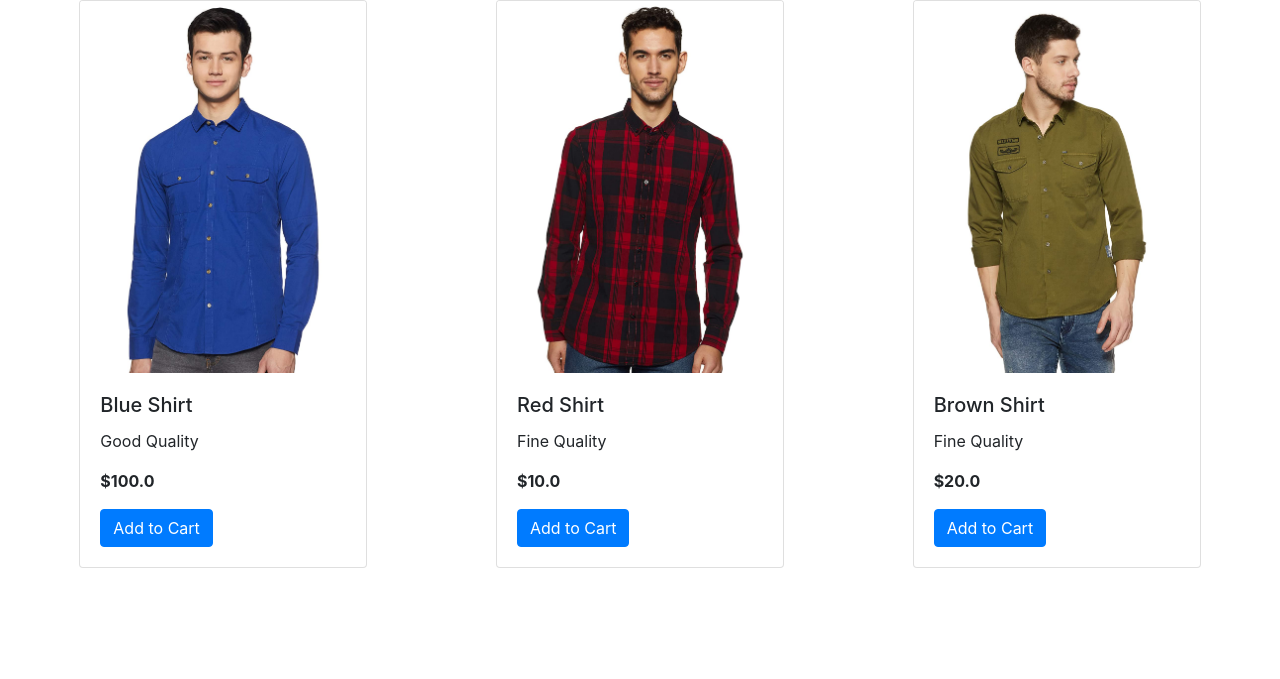
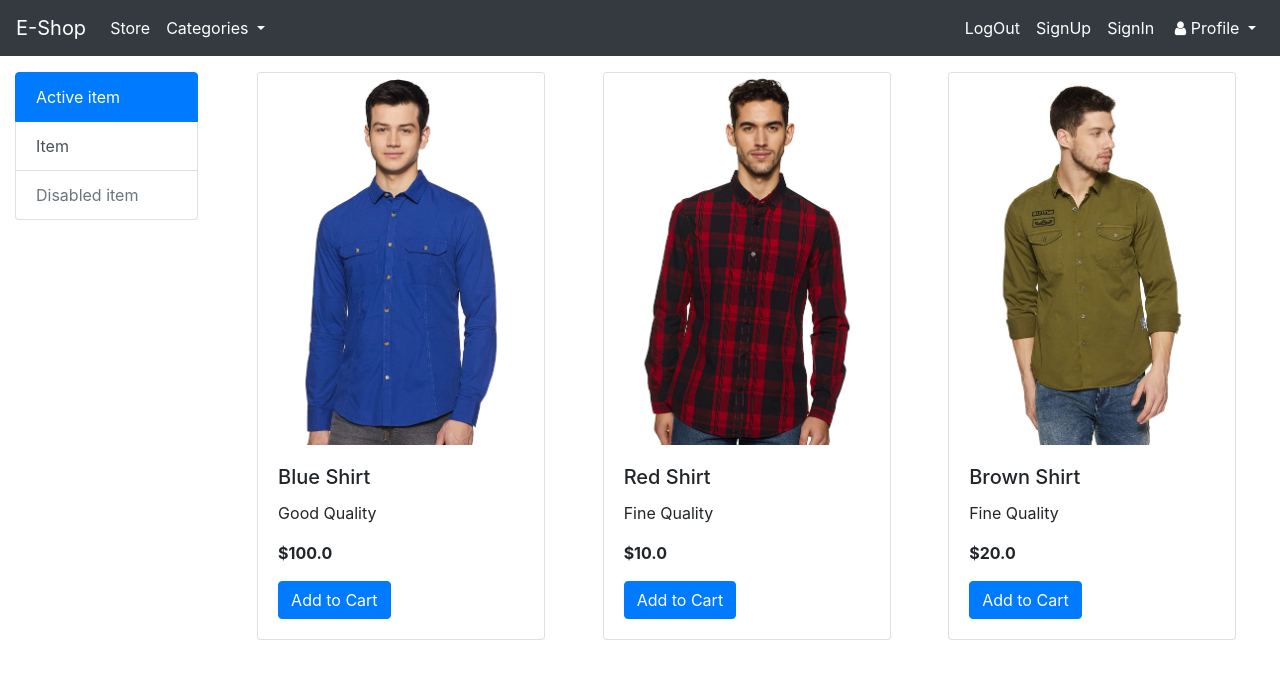
Before and after one commit to abdullah5naveed/E-ShopProject, a Django app: template store/templates/index.html in a window 1280 px wide. Shown: the top 679 px of the page. Run offline with Django 3.2, Linux system fonts and the light colour scheme; the template is opened without the code that fills it: values that come from a table or form of the project are taken from there, others are empty; data comes from the database, SQL or seed files in the repository; parts of the project's set-up code (start-up, migrations or seed data) failed here and were passed over.

Commit message:
27 Nov, First Commit

```diff
--- a/store/models.py
+++ b/store/models.py
@@ -2,6 +2,11 @@ from django.db import models
 
 class Category(models.Model):
     name = models.CharField(max_length=50)
+
+
+    @staticmethod
+    def get_all_categories():
+        return Category.objects.all()
 
 
     def __str__(self):
--- a/store/templates/base.html
+++ b/store/templates/base.html
@@ -5,12 +5,72 @@
     <meta charset="utf-8">
     <meta name="viewport" content="width=device-width, initial-scale=1, shrink-to-fit=no">
 
+    <!-- Importing ICON Library -->
+    <link rel="stylesheet" href="https://cdnjs.cloudflare.com/ajax/libs/font-awesome/4.7.0/css/font-awesome.min.css">
+
+
     <!-- Bootstrap CSS -->
     <link rel="stylesheet" href="https://cdn.jsdelivr.net/npm/bootstrap@4.5.3/dist/css/bootstrap.min.css" integrity="sha384-TX8t27EcRE3e/ihU7zmQxVncDAy5uIKz4rEkgIXeMed4M0jlfIDPvg6uqKI2xXr2" crossorigin="anonymous">
 
     <title>E-Shop Template</title>
   </head>
   <body>
+
+    <!-- NAV STARTS -->
+
+    <nav class="navbar navbar-expand-lg navbar-dark bg-dark">
+        <a class="navbar-brand" href="#">E-Shop</a>
+        <button class="navbar-toggler" type="button" data-toggle="collapse" data-target="#navbarSupportedContent" aria-controls="navbarSupportedContent" aria-expanded="false" aria-label="Toggle navigation">
+          <span class="navbar-toggler-icon"></span>
+        </button>
+
+        <div class="collapse navbar-collapse" id="navbarSupportedContent">
+          <ul class="navbar-nav mr-auto">
+            <li class="nav-item active">
+              <a class="nav-link" href="#">Store<span class="sr-only">(current)</span></a>
+            </li>
+
+            <li class="nav-item dropdown">
+              <a class="nav-link dropdown-toggle active" href="#" id="navbarDropdown" role="button" data-toggle="dropdown" aria-haspopup="true" aria-expanded="false">
+                Categories
+              </a>
+              <div class="dropdown-menu" aria-labelledby="navbarDropdown">
+                <a class="dropdown-item" href="#">Action</a>
+                <a class="dropdown-item" href="#">Another action</a>
+                <div class="dropdown-divider"></div>
+                <a class="dropdown-item" href="#">Something else here</a>
+              </div>
+            </li>
+          </ul>
+
+          <ul class="navbar-nav my-2 my-lg-0">
+            <li class="nav-item active">
+              <a class="nav-link" href="#">LogOut<span class="sr-only"></span></a>
+            </li>
+            <li class="nav-item active">
+                <a class="nav-link" href="#">SignUp<span class="sr-only"></span></a>
+              </li>
+              <li class="nav-item active">
+                <a class="nav-link" href="#">SignIn<span class="sr-only"></span></a>
+              </li>
+
+            <li class="nav-item dropdown">
+                <a class="nav-link dropdown-toggle active" href="#" id="navbarDropdown" role="button" data-toggle="dropdown" aria-haspopup="true" aria-expanded="false">
+                    <i class="fa fa-fw fa-user"></i>Profile
+              </a>
+              <div class="dropdown-menu" aria-labelledby="navbarDropdown">
+                <a class="dropdown-item" href="#">Action</a>
+                <a class="dropdown-item" href="#">Another action</a>
+                <div class="dropdown-divider"></div>
+                <a class="dropdown-item" href="#">Something else here</a>
+              </div>
+            </li>
+          </ul>
+
+        </div>
+      </nav>
+
+<!-- NAV END -->
 
     {% block content %}
 
--- a/store/templates/index.html
+++ b/store/templates/index.html
@@ -1,7 +1,21 @@
 {% extends "base.html" %}
 
+
 {% block content %}
-<div class="container-fluid">
+<div class="container-fluid mt-3">
+  <div class="row">
+    <!-- Category -->
+    <div class="col-lg-2 ">
+      <div class="list-group">
+        <a href="#" class="list-group-item list-group-item-action active">Active item</a>
+        <a href="#" class="list-group-item list-group-item-action">Item</a>
+        <a href="#" class="list-group-item list-group-item-action disabled">Disabled item</a>
+      </div>
+    </div>
+
+
+    <!-- Showcase -->
+    <div class="col-lg-10">
       <div class="row mx-auto">
           {% for product in products %}
             <div class="card mx-auto" style="width: 18rem;">
@@ -13,8 +27,9 @@
                   <a href="#" class="btn btn-primary">Add to Cart</a>
                 </div>
             </div>
-
           {% endfor %}
       </div>
   </div>
+  </div>
+</div>
 {% endblock %}
--- a/store/views.py
+++ b/store/views.py
@@ -1,8 +1,9 @@
 from django.shortcuts import render
-from .models import Product
+from .models import Product, Category
 
 # Create your views here.
 
 def index(request):
     products = Product.get_all_products()
+    categories = Category.get_all_cate
     return render(request, 'index.html', {'products':products})
```
Lines whose indentation alone changed are shown as unchanged.
